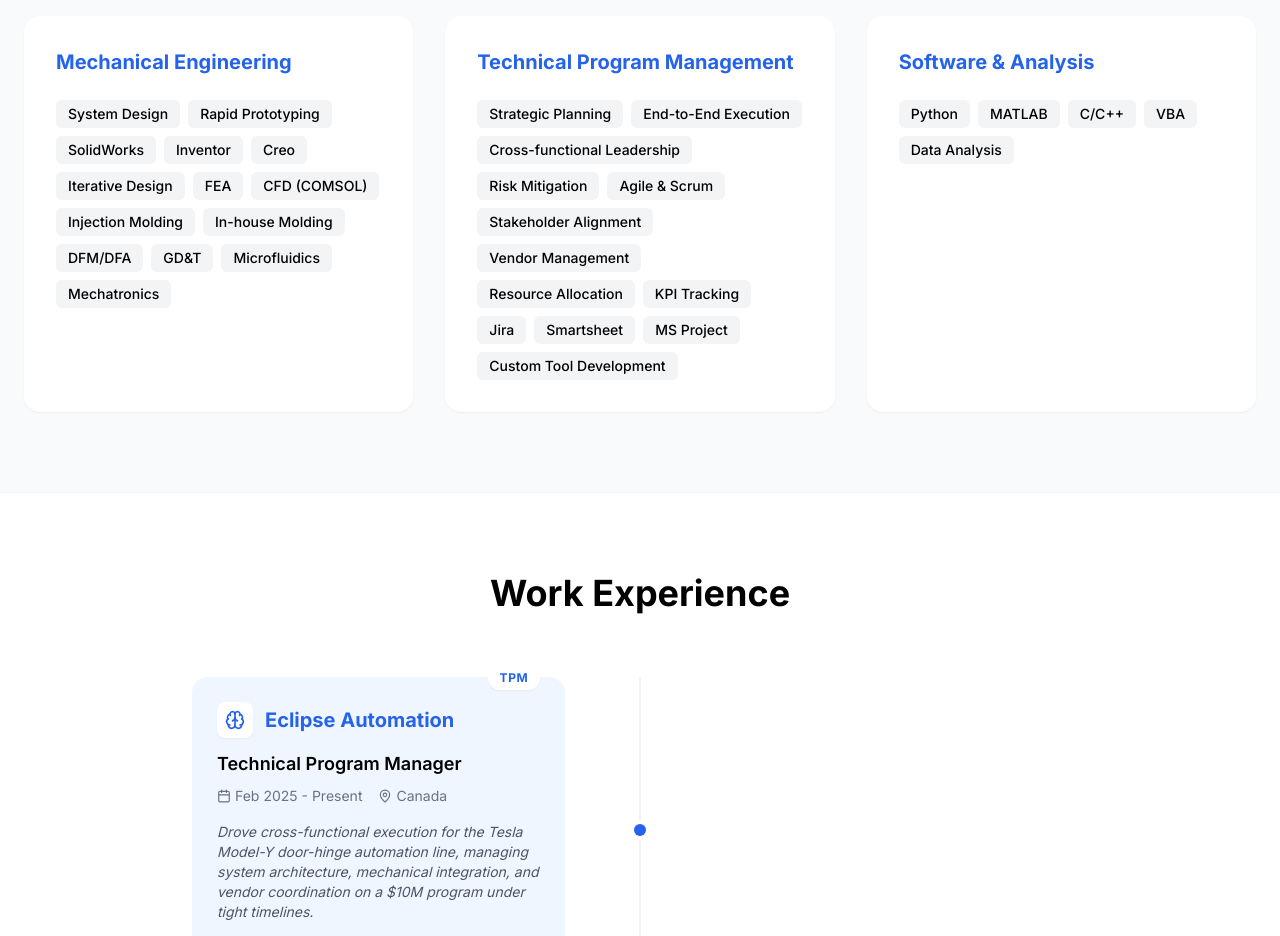
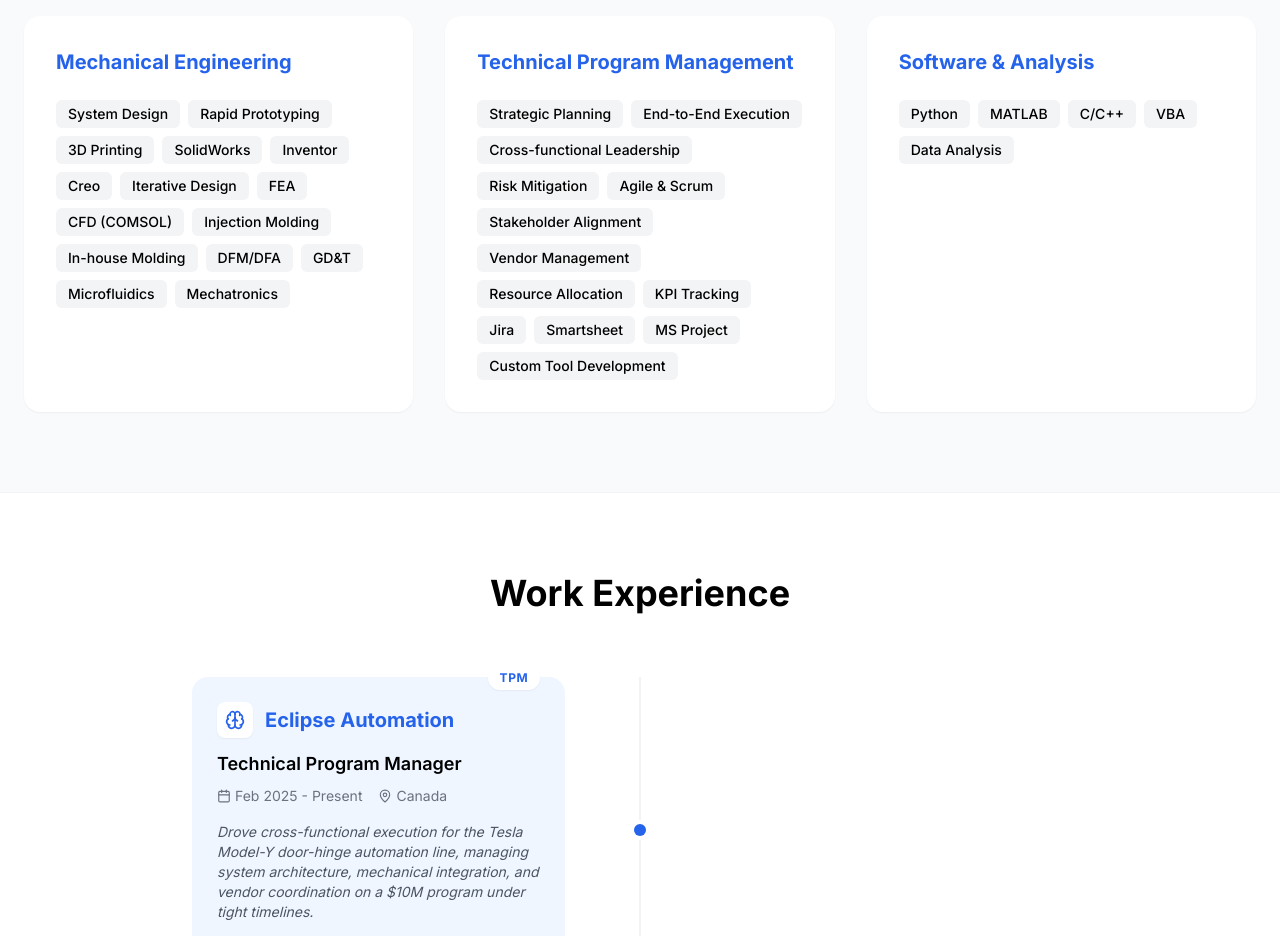
Before and after one commit to jackychen-dev/portfolio, a Next.js app: page / in a window 1280 px wide. Shown: the part 1020-1956 px from the top of the page. Built offline with nearby package versions, Linux system fonts and the light colour scheme.

Commit message:
Add 3D Printing to Mechanical Engineering skills

```diff
--- a/components/About.tsx
+++ b/components/About.tsx
@@ -5,7 +5,7 @@ import { motion } from 'framer-motion'
 const skillCategories = [
   {
     title: "Mechanical Engineering",
-    skills: ["System Design", "Rapid Prototyping", "SolidWorks", "Inventor", "Creo", "Iterative Design", "FEA", "CFD (COMSOL)", "Injection Molding", "In-house Molding", "DFM/DFA", "GD&T", "Microfluidics", "Mechatronics"]
+    skills: ["System Design", "Rapid Prototyping", "3D Printing", "SolidWorks", "Inventor", "Creo", "Iterative Design", "FEA", "CFD (COMSOL)", "Injection Molding", "In-house Molding", "DFM/DFA", "GD&T", "Microfluidics", "Mechatronics"]
   },
   {
     title: "Technical Program Management",
```
